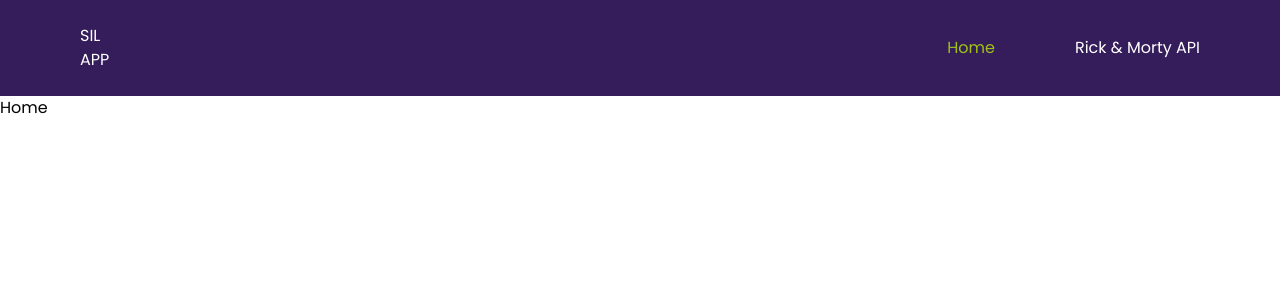
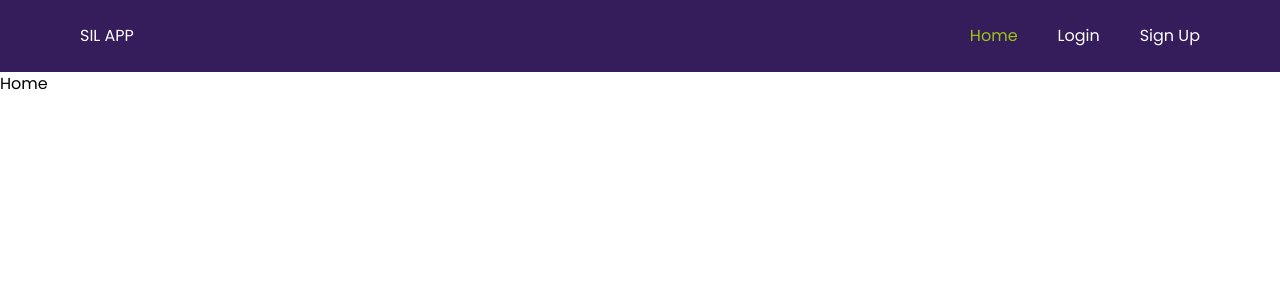
Before and after one commit to geoffreykithuku/savannah_app, a React (Vite) app: page / in a window 1280 px wide. Shown: the top 300 px of the page. Built offline with nearby package versions, Linux system fonts and the light colour scheme.

Commit message:
Styled Navbar to be responsive and updated the navlinks to include signin and signup.

```diff
--- a/src/components/Navbar.tsx
+++ b/src/components/Navbar.tsx
@@ -1,7 +1,6 @@
 import { useState } from 'react';
 import { Menu, X } from 'lucide-react';
 import { NavLink } from 'react-router-dom';
-
 
 const Navbar: React.FC = () => {
   // State for controlling the menu toggle (open/close)
@@ -14,18 +13,19 @@ const Navbar: React.FC = () => {
 
   return (
     <div className="bg-[#351D5B] text-white px-5 sm:px-10 md:px-20 flex w-full items-center justify-between py-6 relative">
-      <h2>SIL APP</h2>
+      <h2 className="flex-shrink-0 z-10">SIL APP</h2>
 
       <div className="w-full mx-auto">
         <ul
           className={`${
             isOpen
-              ? 'flex flex-col justify-center items-center absolute w-full mx-auto gap-3 bg-[#351D5B] py-5 top-20 left-0 rounded'
+              ? 'flex flex-col justify-center items-center absolute w-full mx-auto gap-3 bg-[#351D5B] py-20 z-0 top-0 left-0 rounded'
               : 'hidden md:flex gap-4 lg:gap-10 md:justify-end items-center ml-auto w-full'
           }`}
         >
           <li>
             <NavLink
+              className="hover:text-[#9FC315]"
               style={({ isActive }: { isActive: boolean }) => {
                 return isActive ? { color: '#9FC315' } : {};
               }}
@@ -36,27 +36,29 @@ const Navbar: React.FC = () => {
           </li>
           <li>
             <NavLink
+              className="hover:text-[#9FC315]"
               style={({ isActive }: { isActive: boolean }) => {
                 return isActive ? { color: '#9FC315' } : {};
               }}
-              to="/unsplash"
+              to="/login"
             >
-
+              Login
             </NavLink>
           </li>
           <li>
             <NavLink
+              className="hover:text-[#9FC315]"
               style={({ isActive }: { isActive: boolean }) => {
                 return isActive ? { color: '#9FC315' } : {};
               }}
-              to="/rick-morty"
+              to="/signup"
             >
-              Rick & Morty API
+              Sign Up
             </NavLink>
           </li>
         </ul>
       </div>
-      <button className="md:hidden" onClick={toggleMenu}>
+      <button className="md:hidden z-10" onClick={toggleMenu}>
         {isOpen ? <X color="#9FC315" /> : <Menu color="#9FC315" />}
       </button>
     </div>
```
